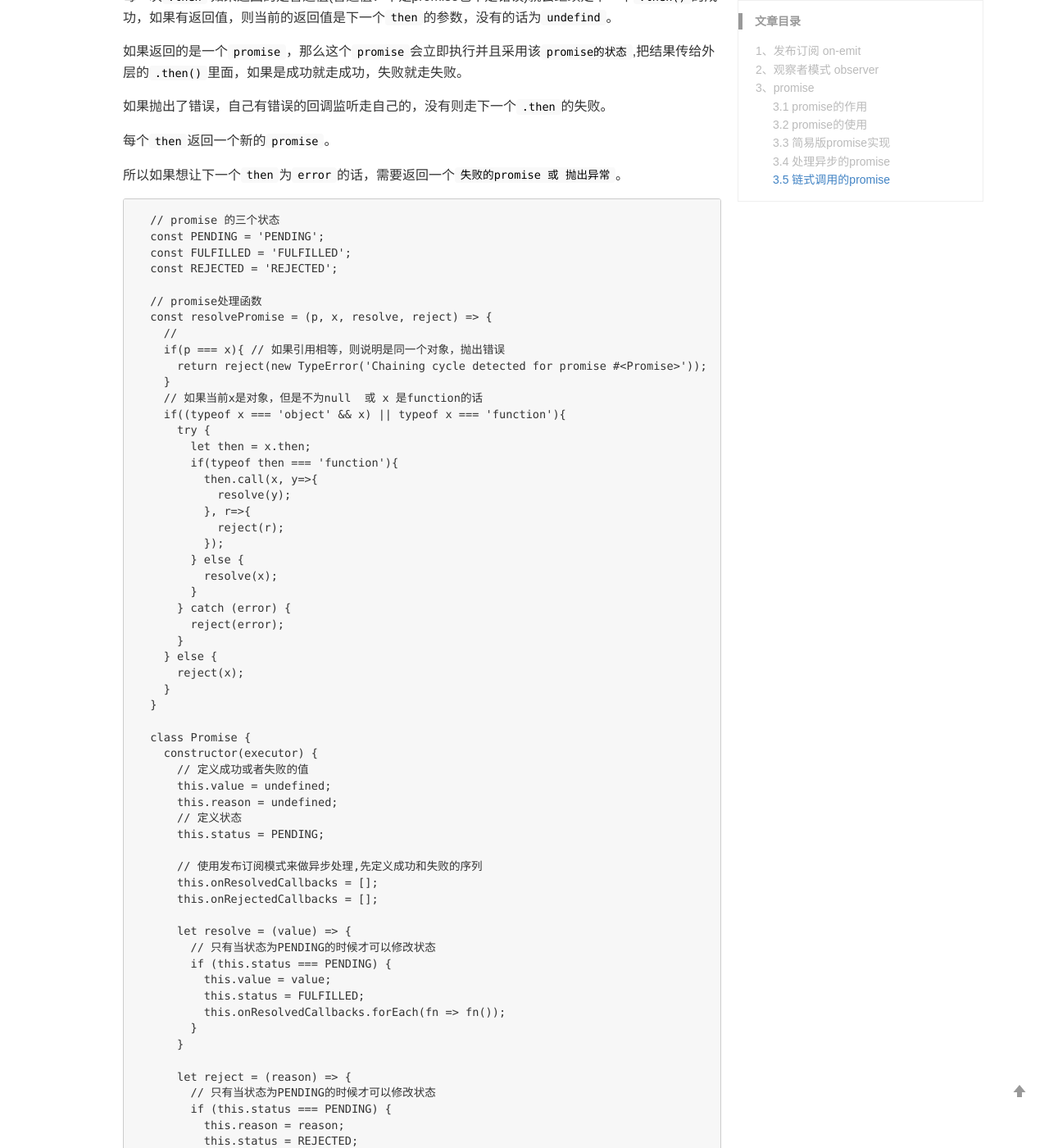
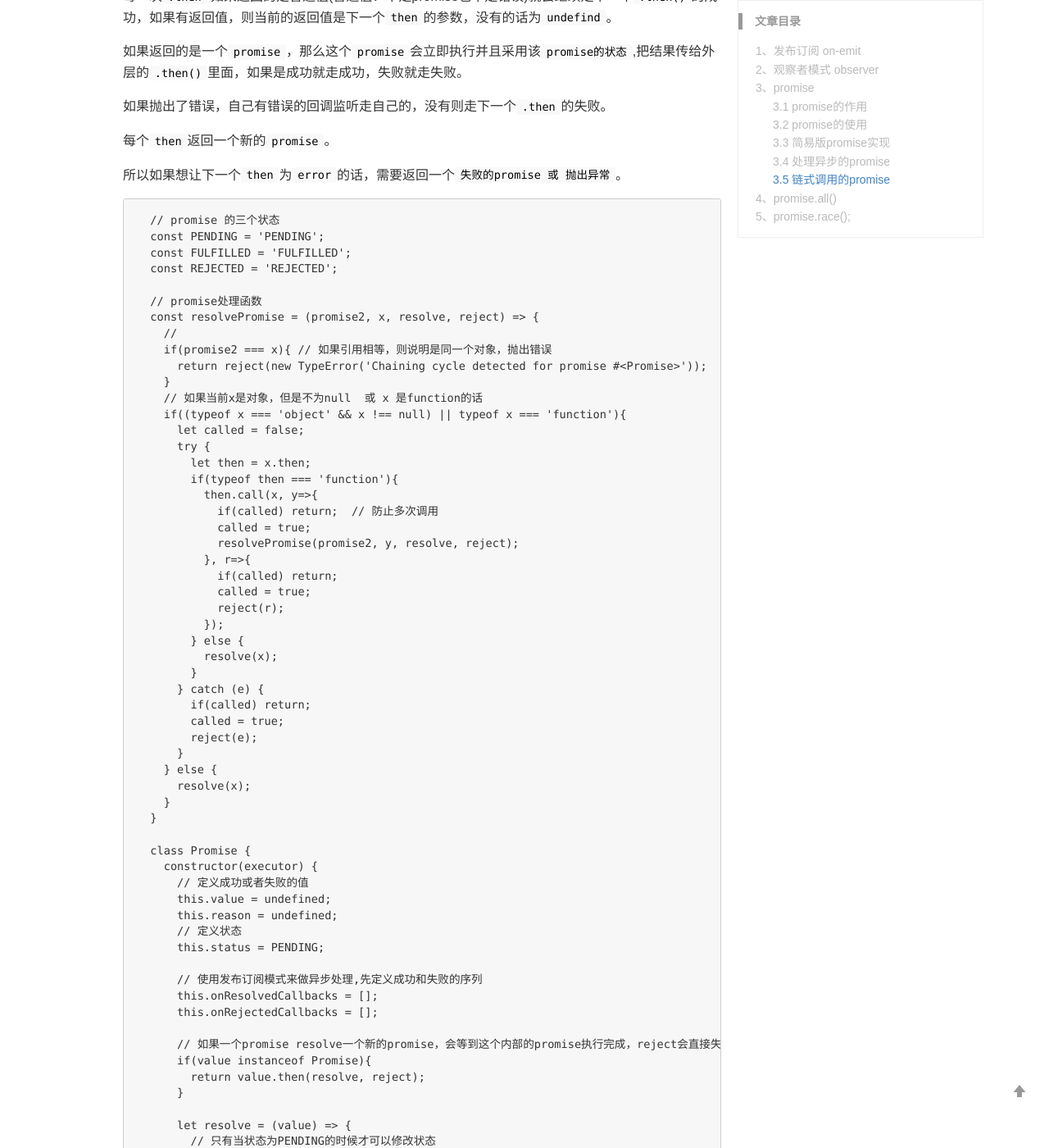
Before and after one commit to LB-nan/cat-Said, a Jekyll site: the page built from _posts/2019-11-08-promise.md, in a window 1280 px wide and 1400 px high, scrolled down 5366 px. Shown: the whole window at 82% size. Built offline with Jekyll 4.4.1, drawn with Linux system fonts in a browser that asks for light colours; comment, search, counter and statistics services are not loaded; some of the changed text lies outside the part shown.

Commit message:
promise.all & promise.race

````diff
--- a/_posts/2019-11-08-promise.md
+++ b/_posts/2019-11-08-promise.md
@@ -280,29 +280,36 @@
   const REJECTED = 'REJECTED';
 
   // promise处理函数
-  const resolvePromise = (p, x, resolve, reject) => {
+  const resolvePromise = (promise2, x, resolve, reject) => {
     //
-    if(p === x){ // 如果引用相等，则说明是同一个对象，抛出错误
+    if(promise2 === x){ // 如果引用相等，则说明是同一个对象，抛出错误
       return reject(new TypeError('Chaining cycle detected for promise #<Promise>'));
     }
     // 如果当前x是对象，但是不为null  或 x 是function的话
-    if((typeof x === 'object' && x) || typeof x === 'function'){
+    if((typeof x === 'object' && x !== null) || typeof x === 'function'){
+      let called = false;
       try {
         let then = x.then;
         if(typeof then === 'function'){
           then.call(x, y=>{
-            resolve(y);
+            if(called) return;  // 防止多次调用
+            called = true;
+            resolvePromise(promise2, y, resolve, reject);
           }, r=>{
+            if(called) return;
+            called = true;
             reject(r);
           });
         } else {
           resolve(x);
         }
-      } catch (error) {
-        reject(error);
+      } catch (e) {
+        if(called) return;
+        called = true;
+        reject(e);
       }
     } else {
-      reject(x);
+      resolve(x);
     }
   }
 
@@ -318,6 +325,11 @@
       this.onResolvedCallbacks = [];
       this.onRejectedCallbacks = [];
 
+      // 如果一个promise resolve一个新的promise，会等到这个内部的promise执行完成，reject会直接失败
+      if(value instanceof Promise){
+        return value.then(resolve, reject);
+      }
+
       let resolve = (value) => {
         // 只有当状态为PENDING的时候才可以修改状态
         if (this.status === PENDING) {
@@ -325,7 +337,7 @@
           this.status = FULFILLED;
           this.onResolvedCallbacks.forEach(fn => fn());
         }
-      }
+      };
 
       let reject = (reason) => {
         // 只有当状态为PENDING的时候才可以修改状态
@@ -335,30 +347,33 @@
           // 可能会有之前存起来的订阅(回调)，把他发布了(执行)
           this.onRejectedCallbacks.forEach(fn => fn());
         }
-      }
+      };
       // 每个promise有两个参数，成功or失败,都为函数
       // 这里可能会发生异常
       try {
         executor(resolve, reject);
-      } catch (error) {
-        reject(error);
+      } catch (e) {
+        reject(e);
       }
     }
     // .then 接受两个参数，一个成功的回调，一个失败的回调。判断当前的状态 如果状态为成功则调用成功的回调参数，否则调失败的
     then(onFulfilled, onRejected) {
+      // 选参
+      onFulfilled = typeof onFulfilled === 'function' ? onFulfilled : val => val;
+      onRejected = typeof onRejected === 'function' ? onRejected : error => {throw error};
+
       // then方法调用后应该返回一个新的promise
-
       // 每次new promise的时候，promise的控制器立即执行
-      let p2 = new Promise((resolve, reject) => {
+      let promise2 = new Promise((resolve, reject) => {
         // 把当前的值传递给下一个promise里面
         if (this.status === FULFILLED) {
-          // 当前p2还没有值，所以需要异步一下获取
+          // 当前promise2还没有值，所以需要异步一下获取
           setTimeout(() => {
             try {
               let x = onFulfilled(this.value);
-              resolvePromise(p2, x, resolve, reject);
-            } catch (error) {
-              reject(error)
+              resolvePromise(promise2, x, resolve, reject);
+            } catch (e) {
+              reject(e)
             }
           })
         }
@@ -366,9 +381,9 @@
           setTimeout(() => {
             try {
               let x = onRejected(this.reason);
-              resolvePromise(p2, x, resolve, reject);
-            } catch (error) {
-              reject(error)
+              resolvePromise(promise2, x, resolve, reject);
+            } catch (e) {
+              reject(e)
             }
           })
         }
@@ -378,9 +393,9 @@
             setTimeout(() => {
               try {
                 let x = onFulfilled(this.value);
-                resolvePromise(p2, x, resolve, reject);
-              } catch (error) {
-                reject(error)
+                resolvePromise(promise2, x, resolve, reject);
+              } catch (e) {
+                reject(e)
               }
             })
           })
@@ -388,15 +403,135 @@
             setTimeout(() => {
               try {
                 let x = onRejected(this.reason);
-                resolvePromise(p2, x, resolve, reject);
-              } catch (error) {
-                reject(error)
+                resolvePromise(promise2, x, resolve, reject);
+              } catch (e) {
+                reject(e)
               }
             })
           })
         }
       })
-      return p2;
+      return promise2;
+    }
+    catch(errCallback){ // 没有成功的then
+      return this.then(null,errCallback)
+    }
+    static reject(reason){ // 创建了一个失败的promise
+      return new Promise((resolve,reject)=>{
+        reject(reason);
+      })
+    }
+    static resolve(value){ // 创建了一个成功的promise
+      return new Promise((resolve,reject)=>{
+        resolve(value);
+      })
     }
   }
+
 ```
+
+### 4、promise.all()
+
+全部完成才算完成，如果有一个失败就失败，用来处理多个异步并发问题。
+
+promise.all是按照顺序执行的。
+
+```
+  Promise.all = function(promises) {
+    return new Promise((resolve, reject)=>{
+      let arr = []; //存放最后的结果
+      let index = 0;
+      let processData = (i, data)=>{
+        arr[i] = data;
+        if(++index === promises.length){
+          resolve(arr);
+        }
+      }
+      for(let i = 0; i<promises.length; i++){
+        let current = promises[i];
+        if((current.then && typeof current.then === 'object') || typeof current.then === 'function'){
+          current.then((data)=>{
+            processData(i, data);
+          }, reject)
+        } else {
+          processData(i, current);
+        }
+      }
+    })
+  }
+
+  let p1 = new Promise(function (resolve, reject) {
+    resolve(1);
+  })
+  let p2 = new Promise(function (resolve, reject) {
+    resolve(2);
+  })
+  let p3 = new Promise(function (resolve, reject) {
+    resolve(3);
+  })
+
+  let p4 = Promise.all([p1, p2, p3]);
+  p4.then(function (value) {
+    console.log(value);     // [1,2,3];
+  })
+
+```
+
+原理：
+
+1. promise.all()返回一个新的promise
+2. promise.all()等待所有异步方法都完成才返回，如果有一个失败就失败
+3. 根据上面的情况，我们需要一个计数器`index`，一个数据的收集数组`arr`
+4. 如果计数器的数量等于参数的数量则返回`arr`
+5. 如果某一项为普通值的话根据promise A+走`resolve`；
+6. 如果某一项执行失败，则直接返回`reject`
+
+
+
+### 5、promise.race();
+
+要求传入的值为一个可序列化的值，我这里就简单要求就是一个数组。
+
+> Promise.race(iterable) 方法返回一个 promise，一旦迭代器中的某个promise解决或拒绝，返回的 promise就会解决或拒绝。 -- MDN
+
+```
+  Promise.race = function(promises) {
+    return new Promise((resolve, reject)=>{
+      if(!Array.isArray(promises)){
+        throw new TypeError('argument should be an array')
+      }
+      for(let i = 0; i<promises.length; i++){
+        let current = promises[i];
+        if((current.then && typeof current.then === 'object') || typeof current.then === 'function'){
+          current.then(resolve, reject)
+        } else {
+          resolve(current)
+        }
+      }
+    })
+  }
+
+  let p1 = new Promise(function (resolve, reject) {
+    setTimeout(()=>{
+      resolve(1);
+    },200)
+  })
+  let p2 = new Promise(function (resolve, reject) {
+    resolve(2);
+  })
+  let p3 = new Promise(function (resolve, reject) {
+    setTimeout(()=>{
+      resolve(3);
+    },500)
+  })
+
+  let p4 = Promise.race([p1, p2, p3]);
+  p4.then(function (value) {
+    console.log(value);     // 2
+  })
+```
+
+原理：
+1. 最先执行完毕的那个是成功就返回成功，失败就返回失败。
+2. 先判断是不是普通值，如果是直接成功。
+3. 如果不是普通值，去执行，哪个先执行完就返回哪个。
````
